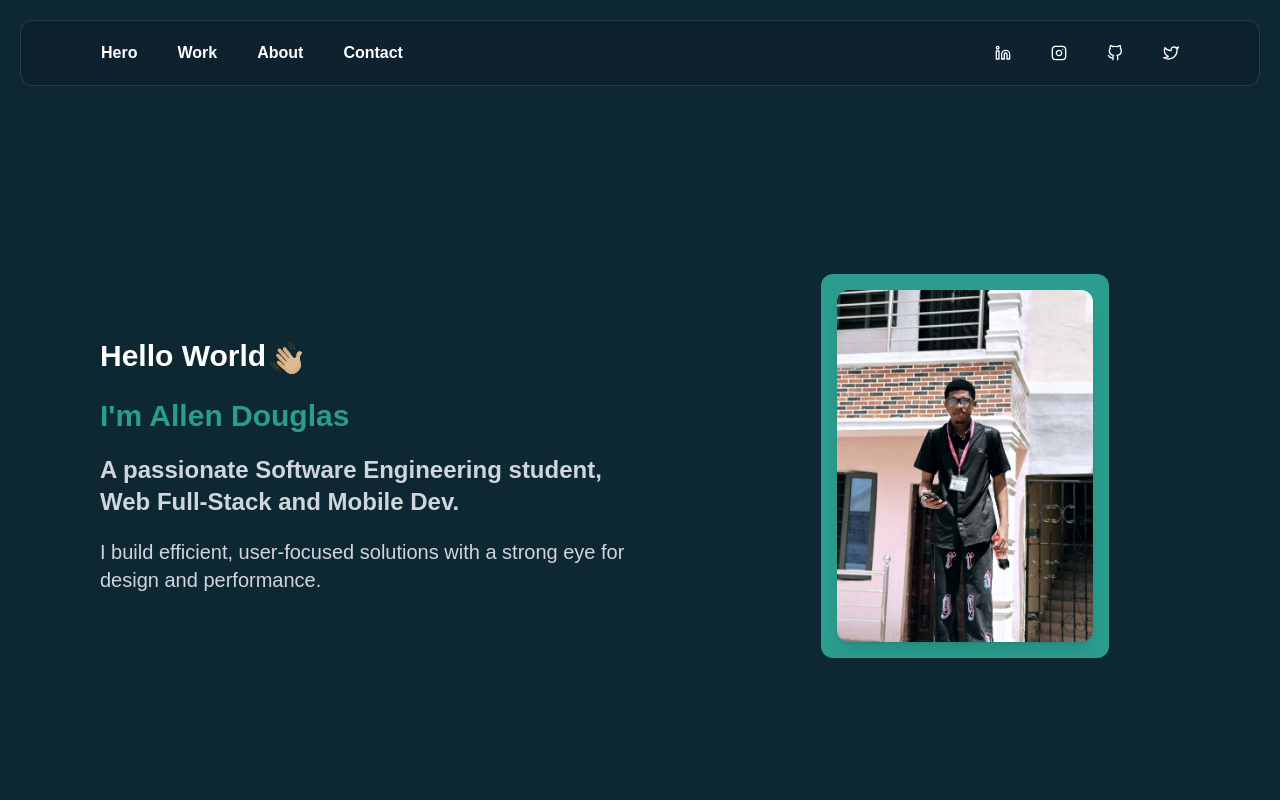
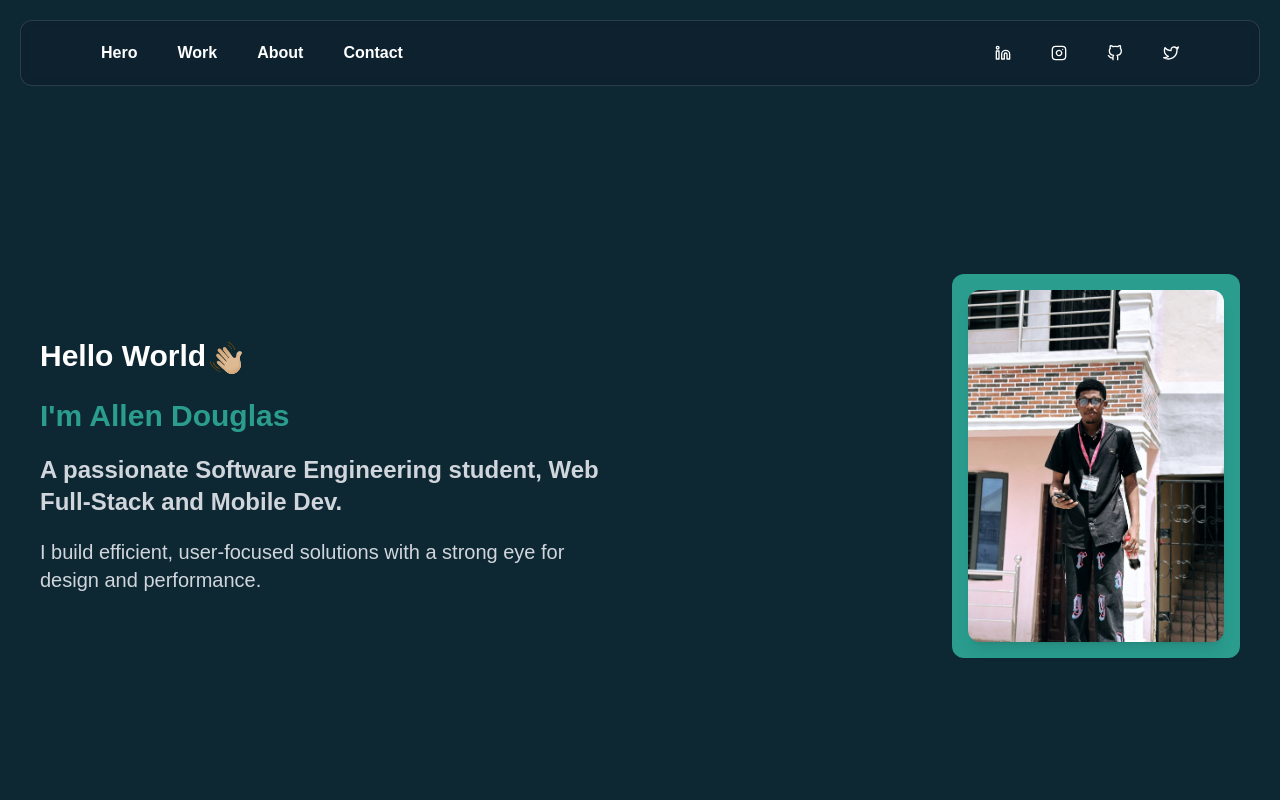
Before and after one commit to Tsunamiisking/portfolio, a Next.js app: page / in a window 1280 px wide. Shown: the top 800 px of the page. Built offline with nearby package versions, Linux system fonts and the light colour scheme.

Commit message:
fix: adjust layout in HeroCard and HeroSection for improved responsiveness and alignment

```diff
--- a/src/app/components/HeroCard.jsx
+++ b/src/app/components/HeroCard.jsx
@@ -9,7 +9,7 @@ import {
 
 const HeroCard = () => {
   return (
-    <div className="grid place-content-center bg-gradient-to-br px-4 py-12 text-slate-900">
+    <div className="grid place-content-center md:justify-end md:e bg-gradient-to-br py-12 text-slate-900">
       <TiltCard />
     </div>
   );
--- a/src/app/components/HeroSection.jsx
+++ b/src/app/components/HeroSection.jsx
@@ -5,9 +5,8 @@ import { motion } from "framer-motion";
 
 const wavingHand = "/assets/images/wavinghang.svg";
 const HeroSection = () => {
-  const word = "< Hello World />";
   return (
-    <div className="min-h-screen w-full grid grid-cols-1 md:grid-cols-2 justify-center items-center mt-20 md:mt-0 px-5 md:pl-20 gap-10">
+    <div className="min-h-screen w-full grid grid-cols-1 md:grid-cols-2 justify-center items-center mt-20 md:mt-0 px-5 gap-10">
       <div className="">
         {/* Text Section */}
         <div className="md:justify-start text-center flex justify-center items-center md:items-start">
```
